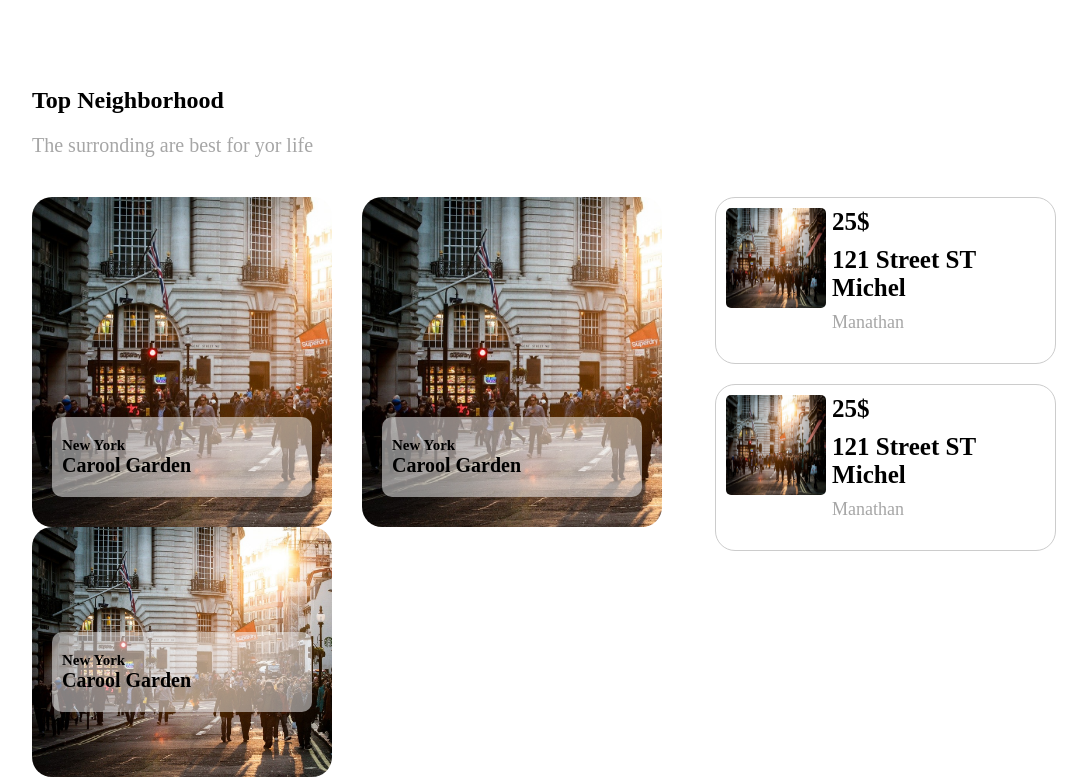
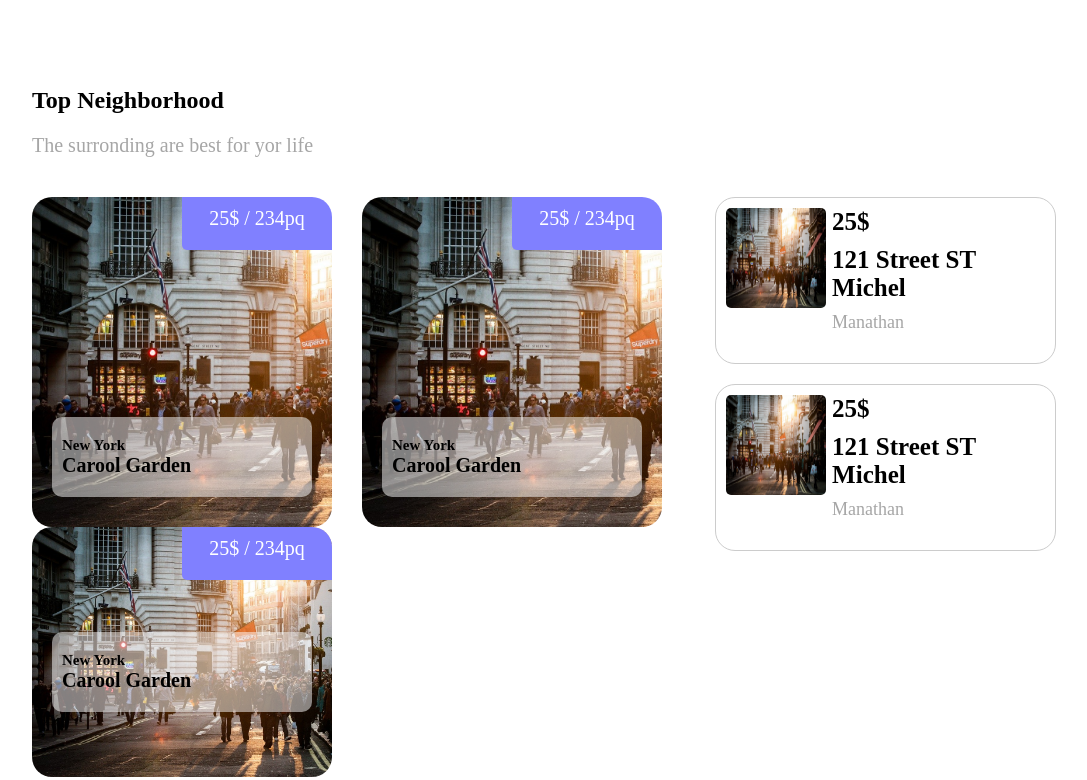
Before and after one commit to mael124/PageAllest, a plain HTML site: page index.html in a window 1280 px wide. Shown: the part 502-1282 px from the top of the page, without its empty margins (96-1183 px from the left). Drawn offline with Linux system fonts and the light colour scheme.

Commit message:
modification du prix  sur les items

```diff
--- a/css/style.css
+++ b/css/style.css
@@ -187,6 +187,21 @@ p
     border-radius: 10px;
 }
 
+.price
+{
+    background-color: #8080ff;
+    width: 50%;
+    padding-top: 10px;
+    float: right;
+    border-radius: 0px 20px 0px 5px;
+    text-align: center;
+}
+
+.price p
+{
+    color: white;
+}
+
 .description h6
 {
     font-size: 15px;
@@ -234,6 +249,7 @@ p
 
 
 }
+
 
 
 .secondSection__Part2
--- a/index.html
+++ b/index.html
@@ -47,18 +47,28 @@
             <div class="secondSection">
                 <div class="secondSection__Part1">
                     <div class="items">
+                        <div class="price">
+                            <p>25$ / 234pq</p>
+                        </div>
                         <div class="description">
                             <h6>New York</h6>
                             <h4>Carool Garden</h4>
                         </div>
                     </div>
                     <div class="items">
+                        <div class="price">
+                            <p>25$ / 234pq</p>
+                        </div>
                         <div class="description">
                             <h6>New York</h6>
                             <h4>Carool Garden</h4>
                         </div>
+
                     </div>
                     <div class="items__3">
+                        <div class="price">
+                            <p>25$ / 234pq</p>
+                        </div>
                         <div class="description">
                             <h6>New York</h6>
                             <h4>Carool Garden</h4>
```
